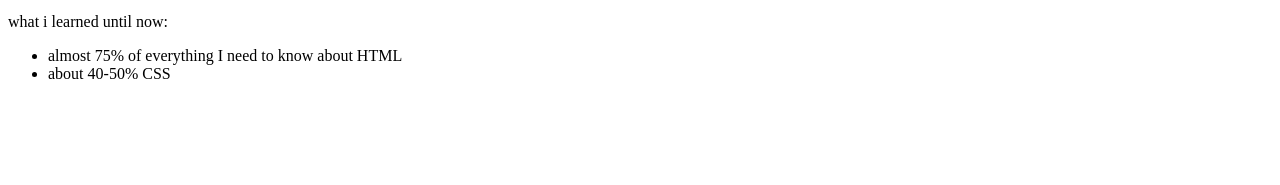
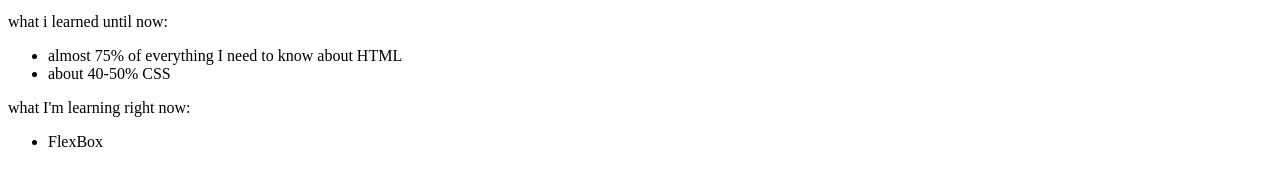
Before and after one commit to Israfil-17/My-Progress, a plain HTML site: page index.html in a window 1280 px wide. Shown: the part 119-304 px from the top of the page. Drawn offline with Linux system fonts and the light colour scheme.

Commit message:
add the second list

```diff
--- a/index.html
+++ b/index.html
@@ -17,5 +17,11 @@
             <li>about 40-50% CSS</li>
         </ul>
     </div>
+    <div>
+        <p>what I'm learning right now:</p>
+        <ul>
+            <li>FlexBox</li>
+        </ul>
+    </div>
 </body>
 </html>
```
